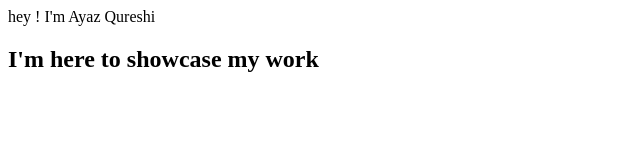
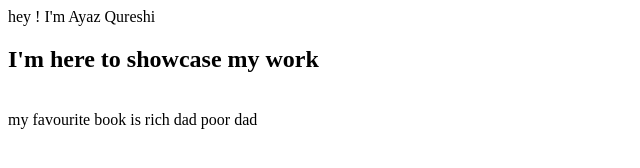
Before and after one commit to ayaz20903/Ayaz_portfolio, a plain HTML site: page index.html in a window 1280 px wide. Shown: the whole page, without its empty margins (0-640 px from the left). Drawn offline with Linux system fonts and the light colour scheme.

Commit message:
doc : updated doc

```diff
--- a/index.html
+++ b/index.html
@@ -10,6 +10,7 @@
     hey ! I'm Ayaz Qureshi
     <br>
     <h2>I'm here to showcase my work</h2>
-
+    <br>
+    my favourite book is rich dad poor dad
 </body>
 </html>
```
